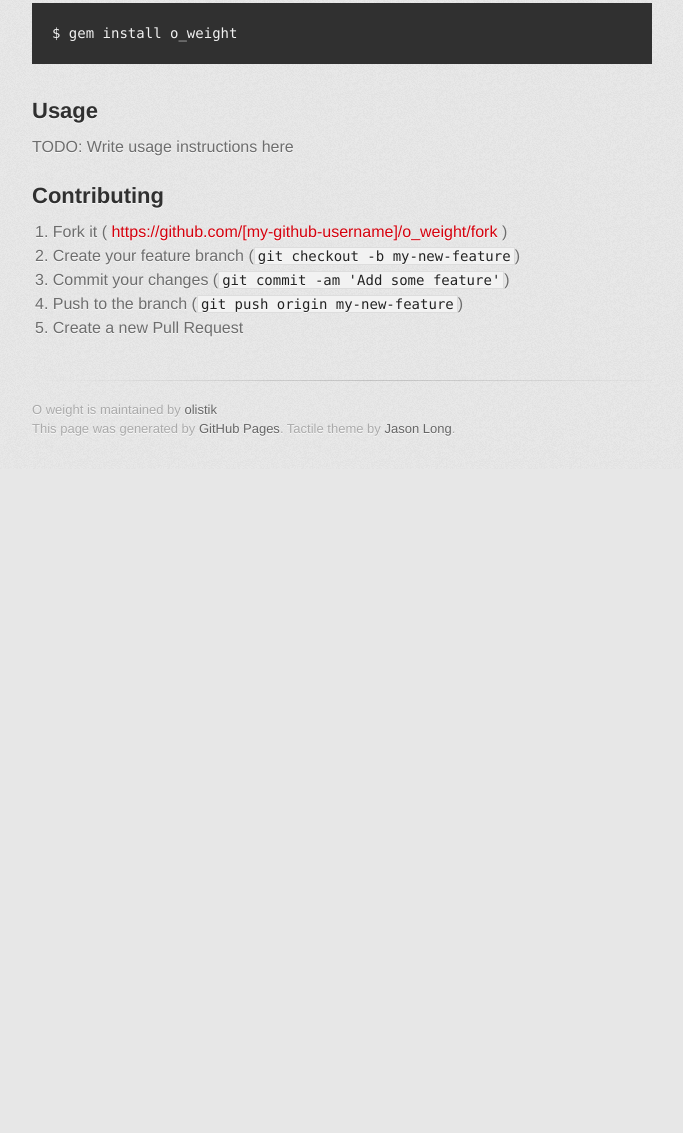
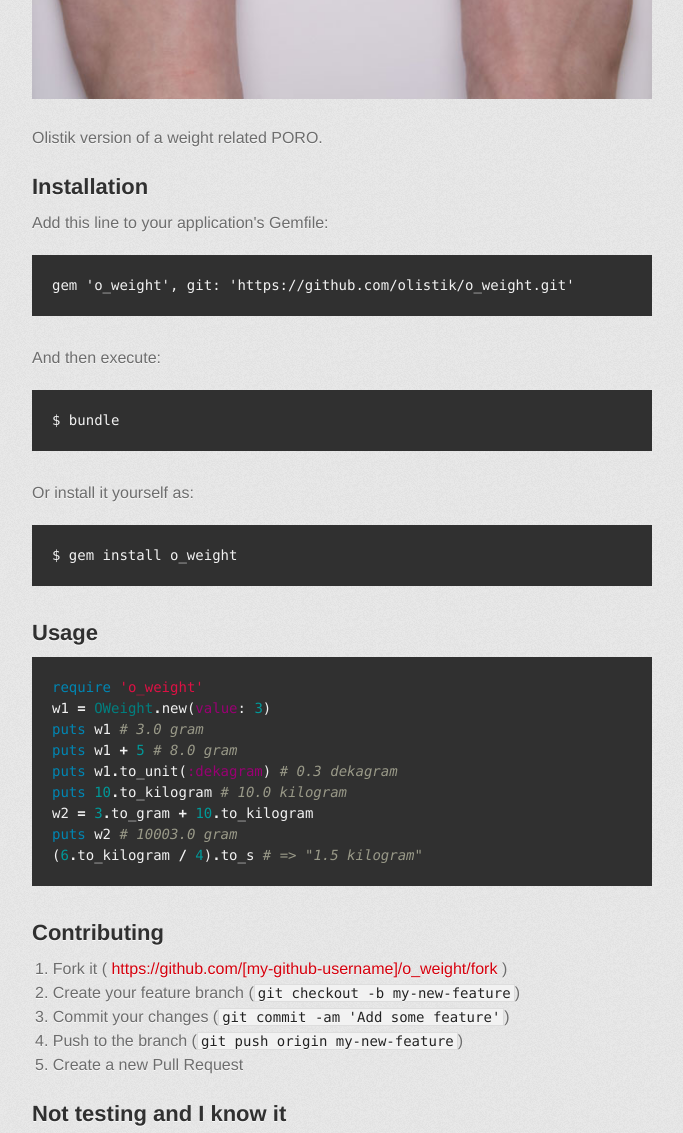
Before and after one commit to olistik/o_weight, a plain HTML site: page index.html in a window 1280 px wide. Shown: the part 715-1848 px from the top of the page, without its empty margins (298-981 px from the left). Before the commit the page ends 1184 px from the top, so only its background shows below. Drawn offline with Linux system fonts and the light colour scheme; a web font is replaced by a local one.

Commit message:
Create gh-pages branch via GitHub

```diff
--- a/index.html
+++ b/index.html
@@ -34,14 +34,16 @@
           <h1>
 <a name="oweight" class="anchor" href="#oweight"><span class="octicon octicon-link"></span></a>OWeight</h1>
 
-<p>TODO: Write a gem description</p>
+<p><img src="/assets/logo.jpg?raw=true" alt="Serious logo here" title="This is totally related. Word."></p>
+
+<p>Olistik version of a weight related PORO.</p>
 
 <h2>
 <a name="installation" class="anchor" href="#installation"><span class="octicon octicon-link"></span></a>Installation</h2>
 
 <p>Add this line to your application's Gemfile:</p>
 
-<pre><code>gem 'o_weight'
+<pre><code>gem 'o_weight', git: 'https://github.com/olistik/o_weight.git'
 </code></pre>
 
 <p>And then execute:</p>
@@ -57,7 +59,16 @@
 <h2>
 <a name="usage" class="anchor" href="#usage"><span class="octicon octicon-link"></span></a>Usage</h2>
 
-<p>TODO: Write usage instructions here</p>
+<div class="highlight highlight-ruby"><pre><span class="nb">require</span> <span class="s1">'o_weight'</span>
+<span class="n">w1</span> <span class="o">=</span> <span class="no">OWeight</span><span class="o">.</span><span class="n">new</span><span class="p">(</span><span class="ss">value</span><span class="p">:</span> <span class="mi">3</span><span class="p">)</span>
+<span class="nb">puts</span> <span class="n">w1</span> <span class="c1"># 3.0 gram</span>
+<span class="nb">puts</span> <span class="n">w1</span> <span class="o">+</span> <span class="mi">5</span> <span class="c1"># 8.0 gram</span>
+<span class="nb">puts</span> <span class="n">w1</span><span class="o">.</span><span class="n">to_unit</span><span class="p">(</span><span class="ss">:dekagram</span><span class="p">)</span> <span class="c1"># 0.3 dekagram</span>
+<span class="nb">puts</span> <span class="mi">10</span><span class="o">.</span><span class="n">to_kilogram</span> <span class="c1"># 10.0 kilogram</span>
+<span class="n">w2</span> <span class="o">=</span> <span class="mi">3</span><span class="o">.</span><span class="n">to_gram</span> <span class="o">+</span> <span class="mi">10</span><span class="o">.</span><span class="n">to_kilogram</span>
+<span class="nb">puts</span> <span class="n">w2</span> <span class="c1"># 10003.0 gram</span>
+<span class="p">(</span><span class="mi">6</span><span class="o">.</span><span class="n">to_kilogram</span> <span class="o">/</span> <span class="mi">4</span><span class="p">)</span><span class="o">.</span><span class="n">to_s</span> <span class="c1"># =&gt; "1.5 kilogram"</span>
+</pre></div>
 
 <h2>
 <a name="contributing" class="anchor" href="#contributing"><span class="octicon octicon-link"></span></a>Contributing</h2>
@@ -68,7 +79,10 @@
 <li>Commit your changes (<code>git commit -am 'Add some feature'</code>)</li>
 <li>Push to the branch (<code>git push origin my-new-feature</code>)</li>
 <li>Create a new Pull Request</li>
-</ol>
+</ol><h2>
+<a name="not-testing-and-i-know-it" class="anchor" href="#not-testing-and-i-know-it"><span class="octicon octicon-link"></span></a>Not testing and I know it</h2>
+
+<p><img src="/assets/not-testing-and-I-know-it.jpg?raw=true" alt="Not testing and I know it" title="Hate me."></p>
         </section>
 
         <footer>
```
Also changed, not shown: params.json (+1 -1 lines).
